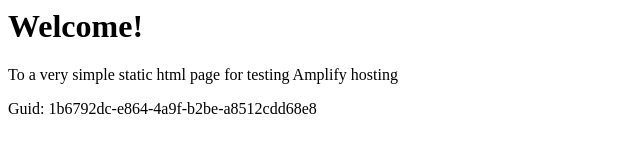
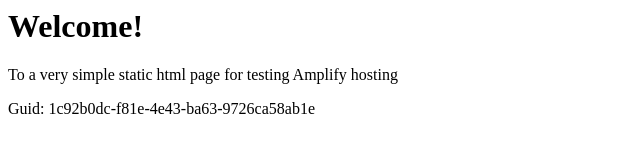
Before and after one commit to aws-aemilia-sfo/Github-PR-Commit-Integration-Test-DoNotTouch-GitHubWebhookPushCanaryTest-v1-prod-us-west-1, a website: page src/index.html in a window 1280 px wide. Shown: the full height of the page, 0-640 px from the left. Drawn offline with Linux system fonts and the light colour scheme.

Commit message:
commit from integ tests

```diff
--- a/src/index.html
+++ b/src/index.html
@@ -12,6 +12,6 @@
 <body>
     <h1>Welcome!</h1>
     <p>To a very simple static html page for testing Amplify hosting</p>
-    <p>Guid: 1b6792dc-e864-4a9f-b2be-a8512cdd68e8</p></body>
+    <p>Guid: 1c92b0dc-f81e-4e43-ba63-9726ca58ab1e</p></body>
 
 </html>
```
